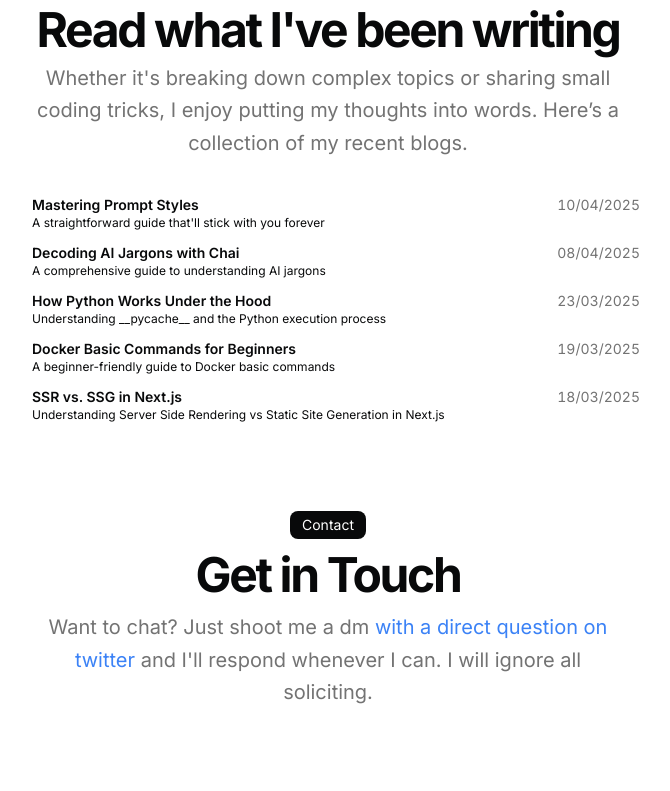
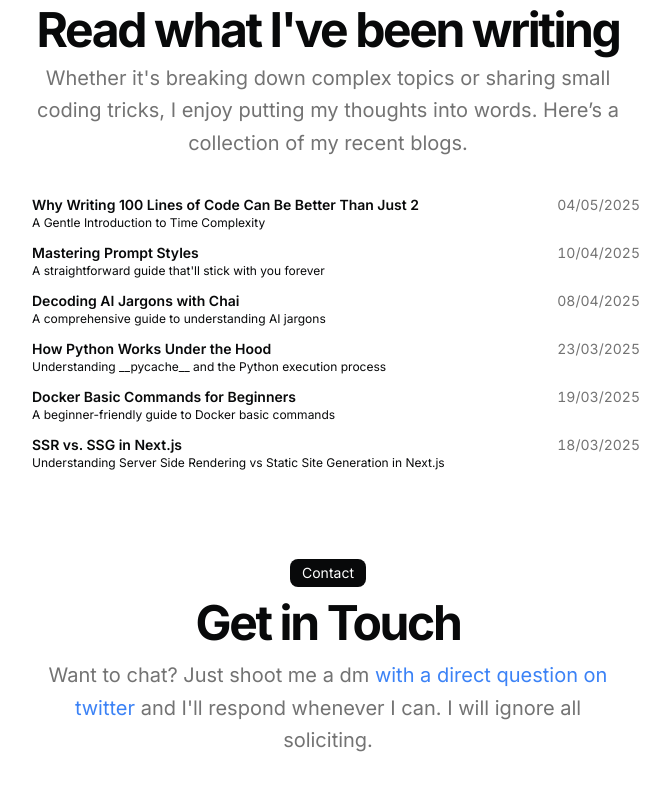
Before and after one commit to rahulkpr2510/portfolio-website, a Next.js app: page / in a window 1280 px wide. Shown: the part 1582-2373 px from the top of the page, without its empty margins (312-982 px from the left). Built offline with nearby package versions, Linux system fonts and the light colour scheme.

Commit message:
Add new blog post: "Why Writing 100 Lines of Code Can Be Better Than Just 2"

```diff
--- a/src/data/resume.tsx
+++ b/src/data/resume.tsx
@@ -149,6 +149,12 @@ export const DATA = {
 
   Blogs: [
     {
+      title: "Why Writing 100 Lines of Code Can Be Better Than Just 2",
+      link: "https://why-writing-100-lines-of-code-can-be-better-than-just-2.hashnode.dev/why-writing-100-lines-of-code-can-be-better-than-just-2-a-gentle-introduction-to-time-complexity",
+      description: "A Gentle Introduction to Time Complexity",
+      date: "04/05/2025",
+    },
+    {
       title: "Mastering Prompt Styles",
       link: "https://mastering-prompt-styles.hashnode.dev/mastering-prompt-styles-a-straightforward-guide-thatll-stick-with-you-forever",
       description: "A straightforward guide that'll stick with you forever",
```
Also changed, not shown: 1 other file (tests, documents, lock files or other folders).
